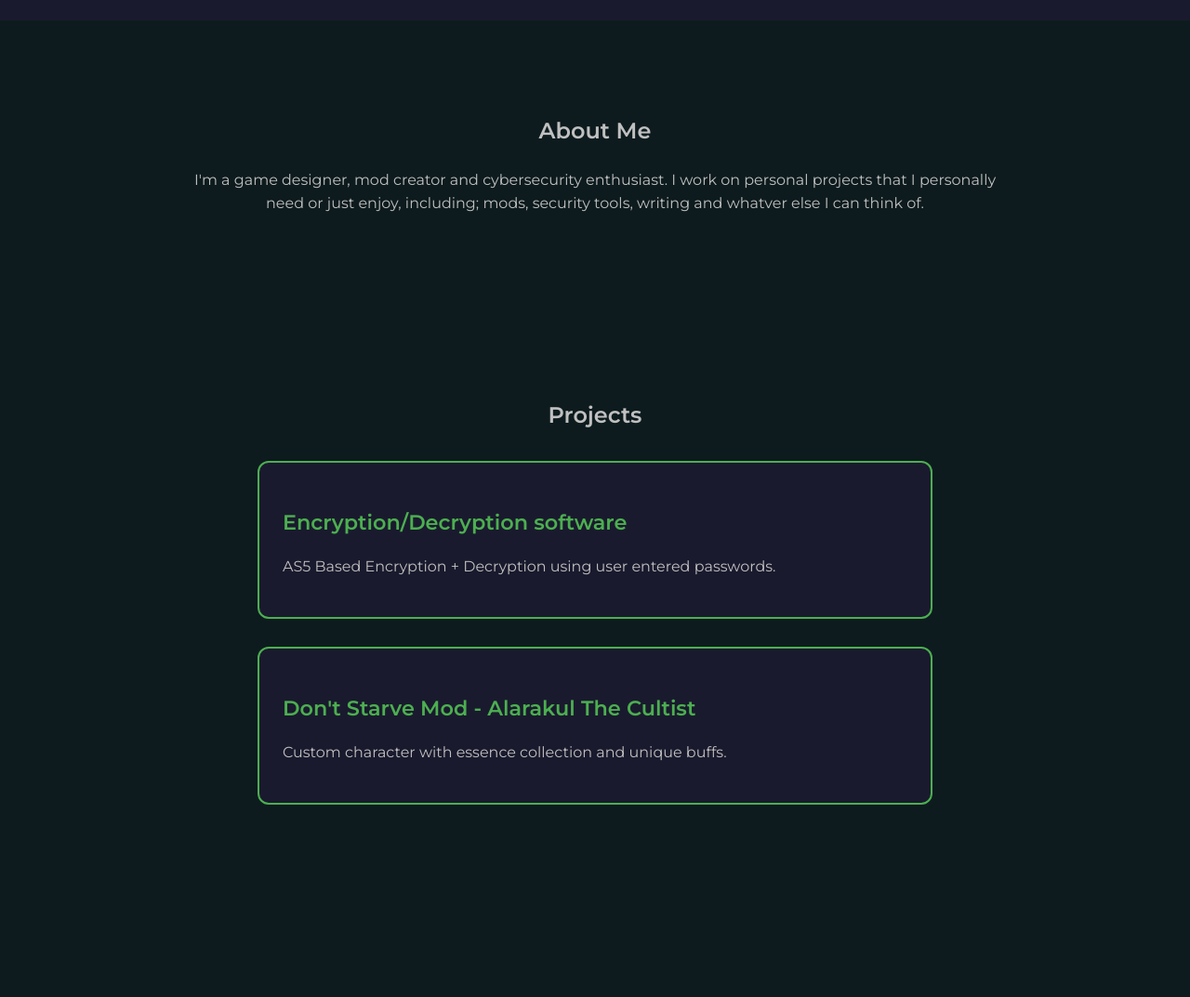
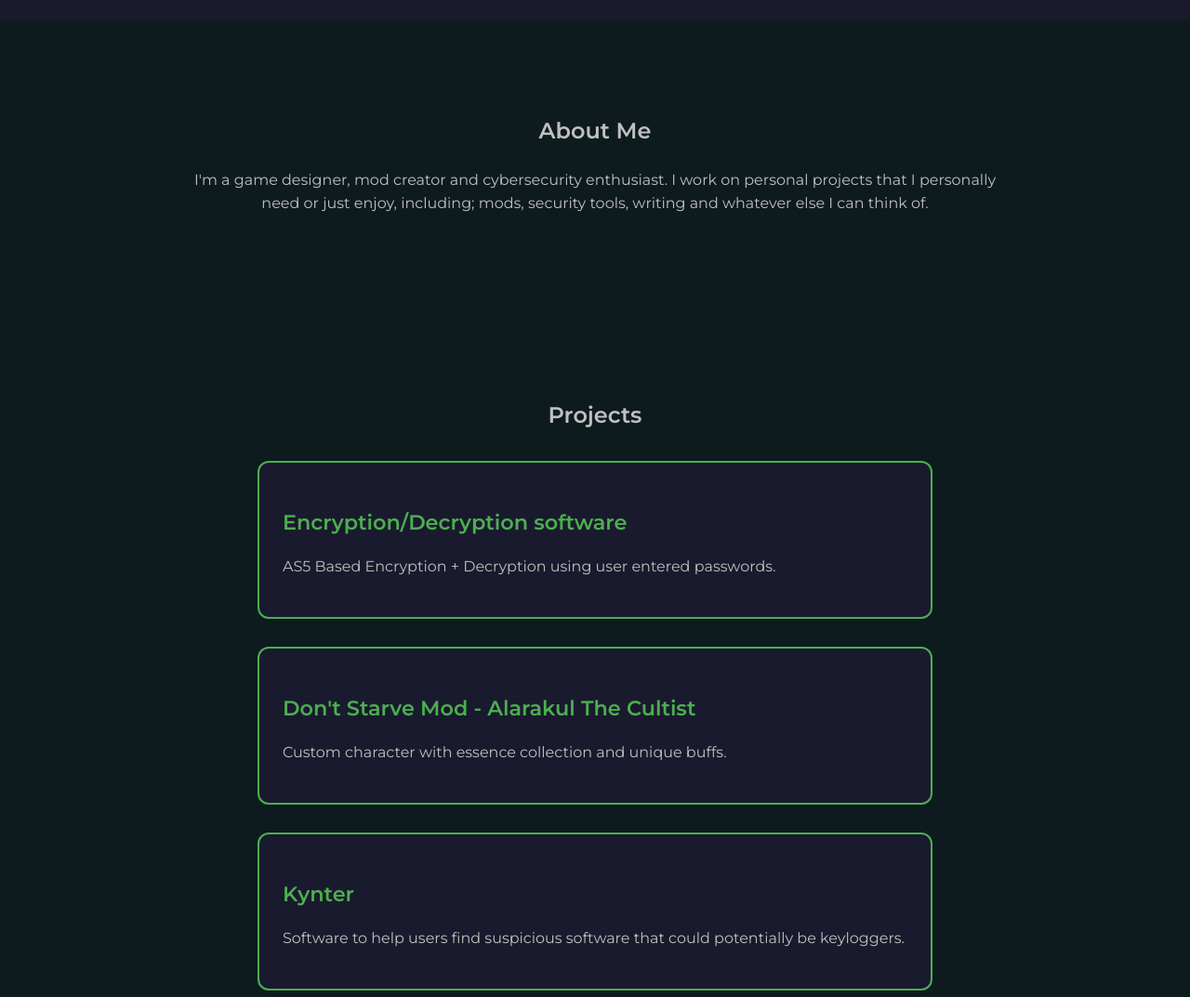
Before and after one commit to Alarakul/alarakul.github.io, a plain HTML site: page index.html in a window 1280 px wide. Shown: the part 201-1274 px from the top of the page at 93% size. Drawn offline with Linux system fonts and the light colour scheme.

Commit message:
Update index.html
Added new project, fixed grammar.

```diff
--- a/index.html
+++ b/index.html
@@ -20,7 +20,7 @@
 
     <section id="about">
         <h2>About Me</h2>
-        <p>I'm a game designer, mod creator and cybersecurity enthusiast. I work on personal projects that I personally need or just enjoy, including; mods, security tools, writing and whatver else I can think of.</p>
+        <p>I'm a game designer, mod creator and cybersecurity enthusiast. I work on personal projects that I personally need or just enjoy, including; mods, security tools, writing and whatever else I can think of.</p>
     </section>
 
     <section id="projects">
@@ -33,6 +33,9 @@
             <h3>Don't Starve Mod - Alarakul The Cultist</h3>
             <p>Custom character with essence collection and unique buffs.</p>
         </div>
+        <div class="project">
+            <h3>Kynter</h3>
+            <p>Software to help users find suspicious software that could potentially be keyloggers.</p>
     </section>
 
     <section id="contact">
```
